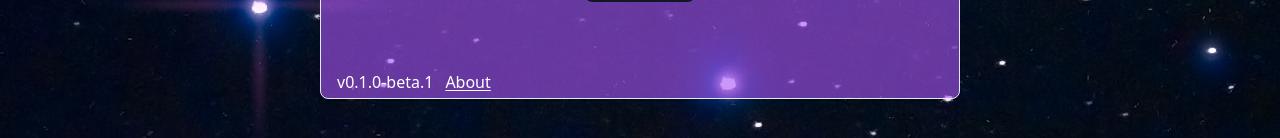
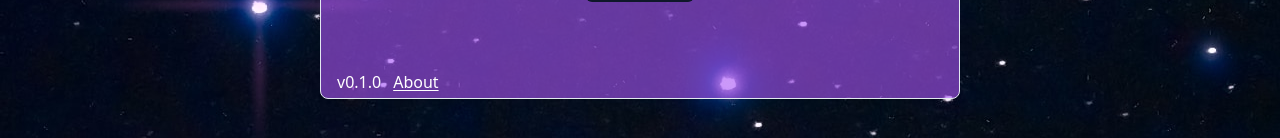
Before and after one commit to hufuhufu/kurumemo, a SvelteKit app: page / in a window 1280 px wide. Shown: the part 413-551 px from the top of the page. Built offline with nearby package versions, Linux system fonts and the light colour scheme.

Commit message:
ci: remove HOST and PORT
what the heck am i doing

```diff
--- a/src/routes/+page.svelte
+++ b/src/routes/+page.svelte
@@ -82,7 +82,7 @@
             <Button on:click={clickKuru} class="text-purple-100">KURUKURU</Button>
         </CardContent>
 		<CardFooter class="text-background mt-10 p-1 px-4">
-			<span>v0.1.0-beta.1</span>
+			<span>v0.1.0</span>
 			<a class="ml-3 link" href="/about">About</a>
 		</CardFooter>
     </Card>
--- a/src/routes/about/+page.svelte
+++ b/src/routes/about/+page.svelte
@@ -39,7 +39,7 @@
                 >Change Log</CardTitle
             >
             <div>
-                <span class="text-2xl font-bold font-comfortaa tracking-wide">v0.1.0-beta.1</span>
+                <span class="text-2xl font-bold font-comfortaa tracking-wide">v0.1.0</span>
                 <ul>
                     <li>Basic functionality of the kurukuru button (Counter, Sound, Animation).</li>
                     <li>Known issue:</li>
```
Also changed, not shown: 1 other file (tests, documents, lock files or other folders).
